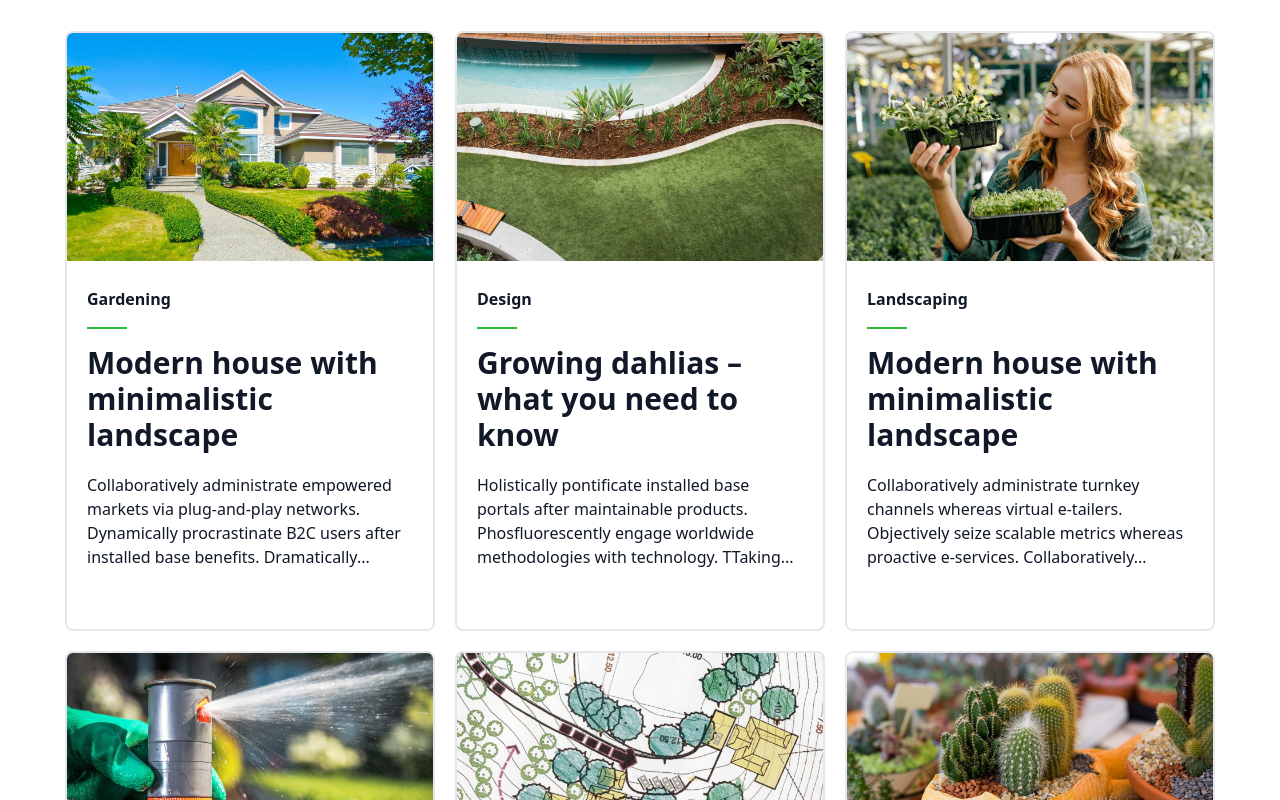
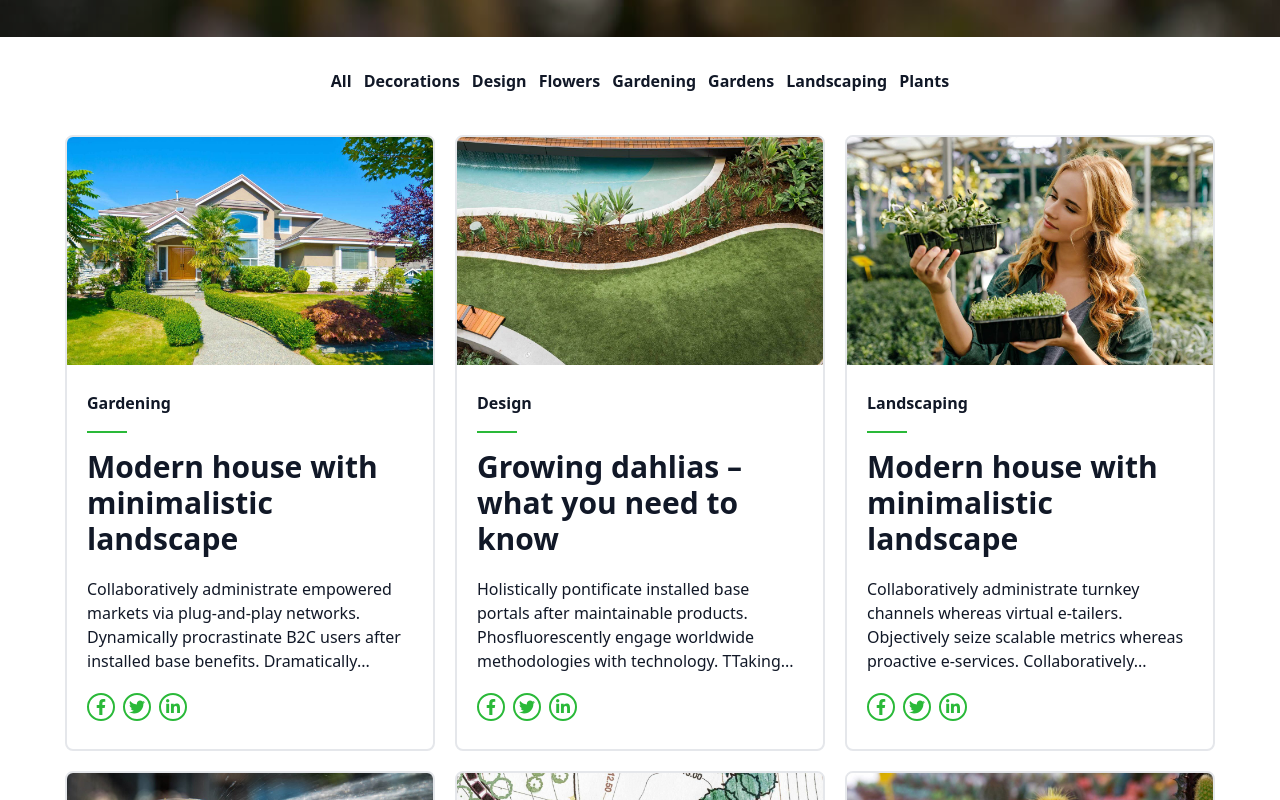
Before and after one commit to ricardosv46/garden-chic-web, a Next.js app: page /blogs in a window 1280 px wide. Shown: the part 900-1700 px from the top of the page. Built offline with nearby package versions, Linux system fonts and the light colour scheme.

Commit message:
feat: se termina vista blogs

```diff
--- a/src/components/cards/cardBlog/index.tsx
+++ b/src/components/cards/cardBlog/index.tsx
@@ -1,5 +1,5 @@
 import Image from 'next/image'
-import React from 'react'
+import React, { useState } from 'react'
 interface IProps {
   img: string
   title: string
@@ -8,8 +8,11 @@
 }
 
 const CarBlog = ({ img, title, subtitle, description }: IProps) => {
+  const [hoverF, setHoverF] = useState(false)
+  const [hoverT, setHoverT] = useState(false)
+  const [hoverL, setHoverL] = useState(false)
   return (
-    <div className='w-full lg:w-[370px] border-2 rounded-lg overflow-hidden pb-10'>
+    <div className='w-full lg:w-[370px] border-2 rounded-lg overflow-hidden pb-2'>
       <Image src={`/imgs/blogs/${img}`} width={740} height={460} />
       <div className='p-5'>
         <p className='text-gray-900 text-md font-semibold hover:text-primary-300 ease-in-out duration-300 cursor-pointer'>
@@ -20,6 +23,59 @@
           {subtitle}
         </p>
         <p className='text-gray-900 text-md font-normal mt-5'>{description}</p>
+        <div className='flex gap-2 mt-5'>
+          <div
+            onMouseOver={() => setHoverF(true)}
+            onMouseOut={() => setHoverF(false)}
+            className='w-7 h-7 rounded-full border-2 border-primary-300 hover:bg-primary-300 ease-in-out duration-300 cursor-pointer flex justify-center items-center'
+          >
+            <svg
+              stroke='currentColor'
+              fill={hoverF ? '#fff' : '#2ab939'}
+              stroke-width='0'
+              viewBox='0 0 320 512'
+              height='1em'
+              width='1em'
+              xmlns='http://www.w3.org/2000/svg'
+            >
+              <path d='M279.14 288l14.22-92.66h-88.91v-60.13c0-25.35 12.42-50.06 52.24-50.06h40.42V6.26S260.43 0 225.36 0c-73.22 0-121.08 44.38-121.08 124.72v70.62H22.89V288h81.39v224h100.17V288z'></path>
+            </svg>
+          </div>
+          <div
+            onMouseOver={() => setHoverT(true)}
+            onMouseOut={() => setHoverT(false)}
+            className='w-7 h-7 rounded-full border-2 border-primary-300 hover:bg-primary-300 ease-in-out duration-300 cursor-pointer flex justify-center items-center'
+          >
+            <svg
+              stroke='currentColor'
+              fill={hoverT ? '#fff' : '#2ab939'}
+              stroke-width='0'
+              viewBox='0 0 512 512'
+              height='1em'
+              width='1em'
+              xmlns='http://www.w3.org/2000/svg'
+            >
+              <path d='M459.37 151.716c.325 4.548.325 9.097.325 13.645 0 138.72-105.583 298.558-298.558 298.558-59.452 0-114.68-17.219-161.137-47.106 8.447.974 16.568 1.299 25.34 1.299 49.055 0 94.213-16.568 130.274-44.832-46.132-.975-84.792-31.188-98.112-72.772 6.498.974 12.995 1.624 19.818 1.624 9.421 0 18.843-1.3 27.614-3.573-48.081-9.747-84.143-51.98-84.143-102.985v-1.299c13.969 7.797 30.214 12.67 47.431 13.319-28.264-18.843-46.781-51.005-46.781-87.391 0-19.492 5.197-37.36 14.294-52.954 51.655 63.675 129.3 105.258 216.365 109.807-1.624-7.797-2.599-15.918-2.599-24.04 0-57.828 46.782-104.934 104.934-104.934 30.213 0 57.502 12.67 76.67 33.137 23.715-4.548 46.456-13.32 66.599-25.34-7.798 24.366-24.366 44.833-46.132 57.827 21.117-2.273 41.584-8.122 60.426-16.243-14.292 20.791-32.161 39.308-52.628 54.253z'></path>
+            </svg>
+          </div>
+          <div
+            onMouseOver={() => setHoverL(true)}
+            onMouseOut={() => setHoverL(false)}
+            className='w-7 h-7 rounded-full border-2 border-primary-300 hover:bg-primary-300 ease-in-out duration-300 cursor-pointer flex justify-center items-center'
+          >
+            <svg
+              stroke='currentColor'
+              fill={hoverL ? '#fff' : '#2ab939'}
+              stroke-width='0'
+              viewBox='0 0 448 512'
+              height='1em'
+              width='1em'
+              xmlns='http://www.w3.org/2000/svg'
+            >
+              <path d='M100.28 448H7.4V148.9h92.88zM53.79 108.1C24.09 108.1 0 83.5 0 53.8a53.79 53.79 0 0 1 107.58 0c0 29.7-24.1 54.3-53.79 54.3zM447.9 448h-92.68V302.4c0-34.7-.7-79.2-48.29-79.2-48.29 0-55.69 37.7-55.69 76.7V448h-92.78V148.9h89.08v40.8h1.3c12.4-23.5 42.69-48.3 87.88-48.3 94 0 111.28 61.9 111.28 142.3V448z'></path>
+            </svg>
+          </div>
+        </div>
       </div>
     </div>
   )
--- a/src/pages/_app.tsx
+++ b/src/pages/_app.tsx
@@ -13,6 +13,7 @@
   }
   return (
     <>
+      <Header />
       <Component {...pageProps} />
     </>
   )
--- a/src/pages/index.tsx
+++ b/src/pages/index.tsx
@@ -9,7 +9,6 @@
 const Home: NextPage = () => {
   return (
     <div>
-      <Header />
       <Banner />
       <QuePodemosHacer />
       <Servicios />
```
